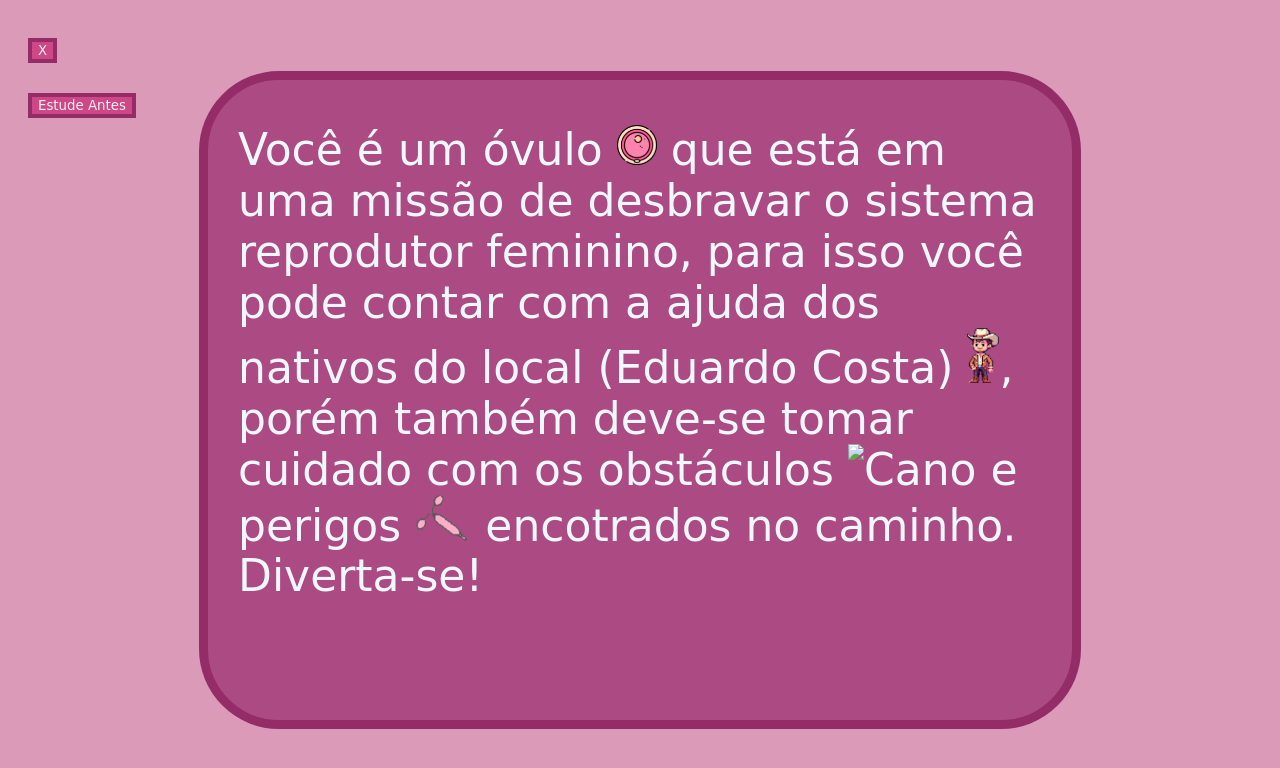
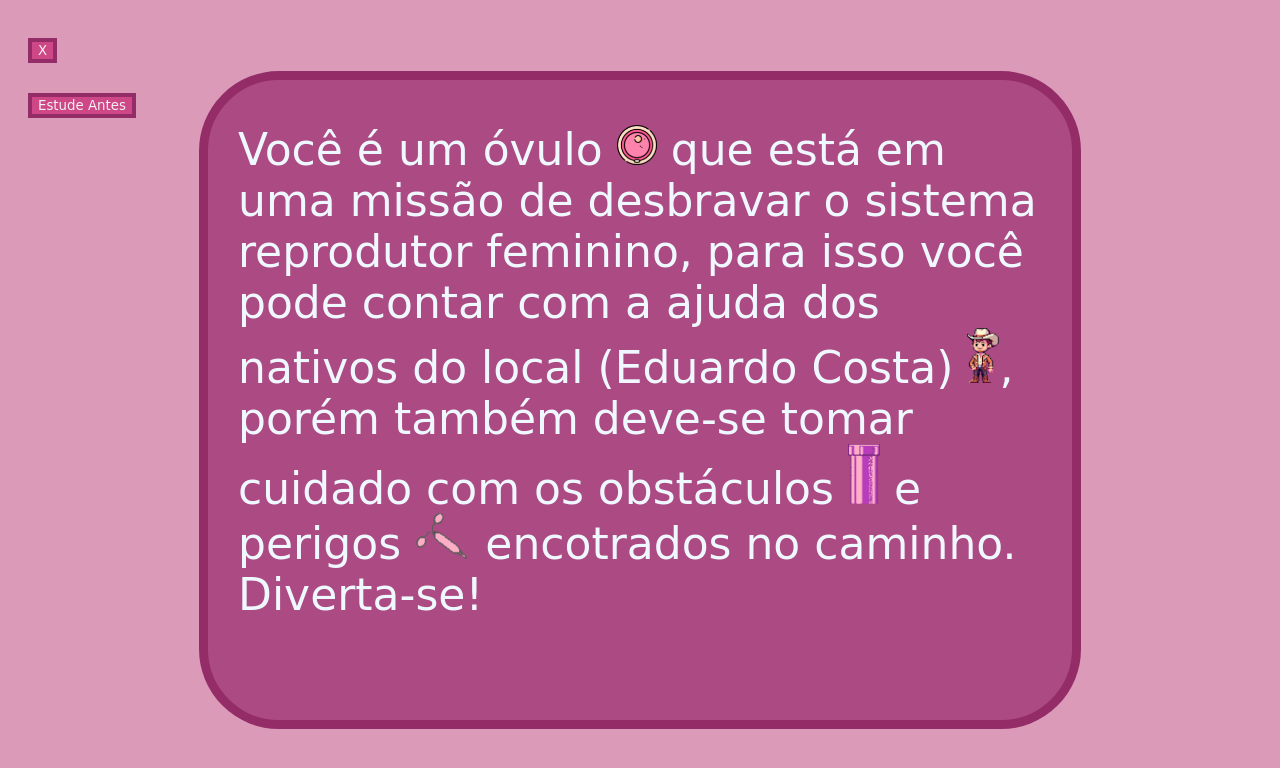
Before and after one commit to AlessandroKSR/Site-WEBIO, a plain HTML site: page historia.html in a window 1280 px wide. Drawn offline with Linux system fonts and the light colour scheme.

Commit message:
Add files via upload

```diff
--- a/historia.html
+++ b/historia.html
@@ -28,7 +28,7 @@
         <P class = "text">Você é um óvulo <img src="imagens/ovulo.png" alt="Ovulo" class="img2"/>
             que está em uma missão de desbravar o sistema reprodutor feminino, para isso você pode contar com a
             ajuda dos nativos do local (Eduardo Costa) <img src="imagens/eduardo_costa.png" alt="EduardoCosta" class="img"/>,
-            porém também deve-se tomar cuidado com os obstáculos <img src="imagens/pipe.png" alt="Cano" class="img"/>
+            porém também deve-se tomar cuidado com os obstáculos <img src="imagens/cano.png" alt="Cano" class="img"/>
             e perigos <img src="imagens/diu.png" alt="Diu" class="img1"/> encotrados no caminho. Diverta-se!</P>
     </div>
 
```
